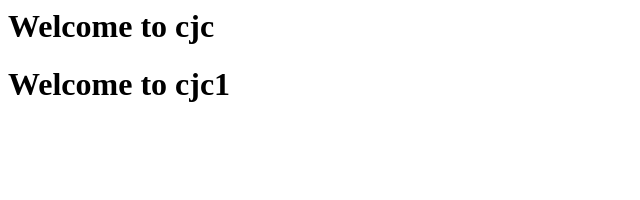
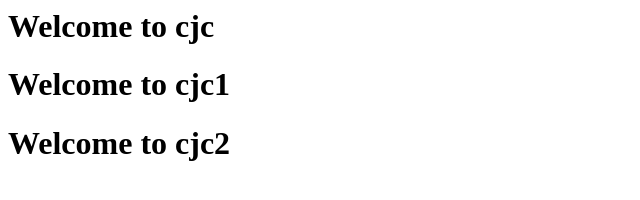
Before and after one commit to snehaldeshmukh168/Azuretask, a plain HTML site: page index.html in a window 1280 px wide. Shown: the whole page, without its empty margins (0-640 px from the left). Drawn offline with Linux system fonts and the light colour scheme.

Commit message:
index file changed

```diff
--- a/index.html
+++ b/index.html
@@ -2,5 +2,6 @@
 <body>
 <h1> Welcome to cjc</h1>
 <h1> Welcome to cjc1</h1>
+<h1> Welcome to cjc2</h1>
 </body>
 </html>
```
